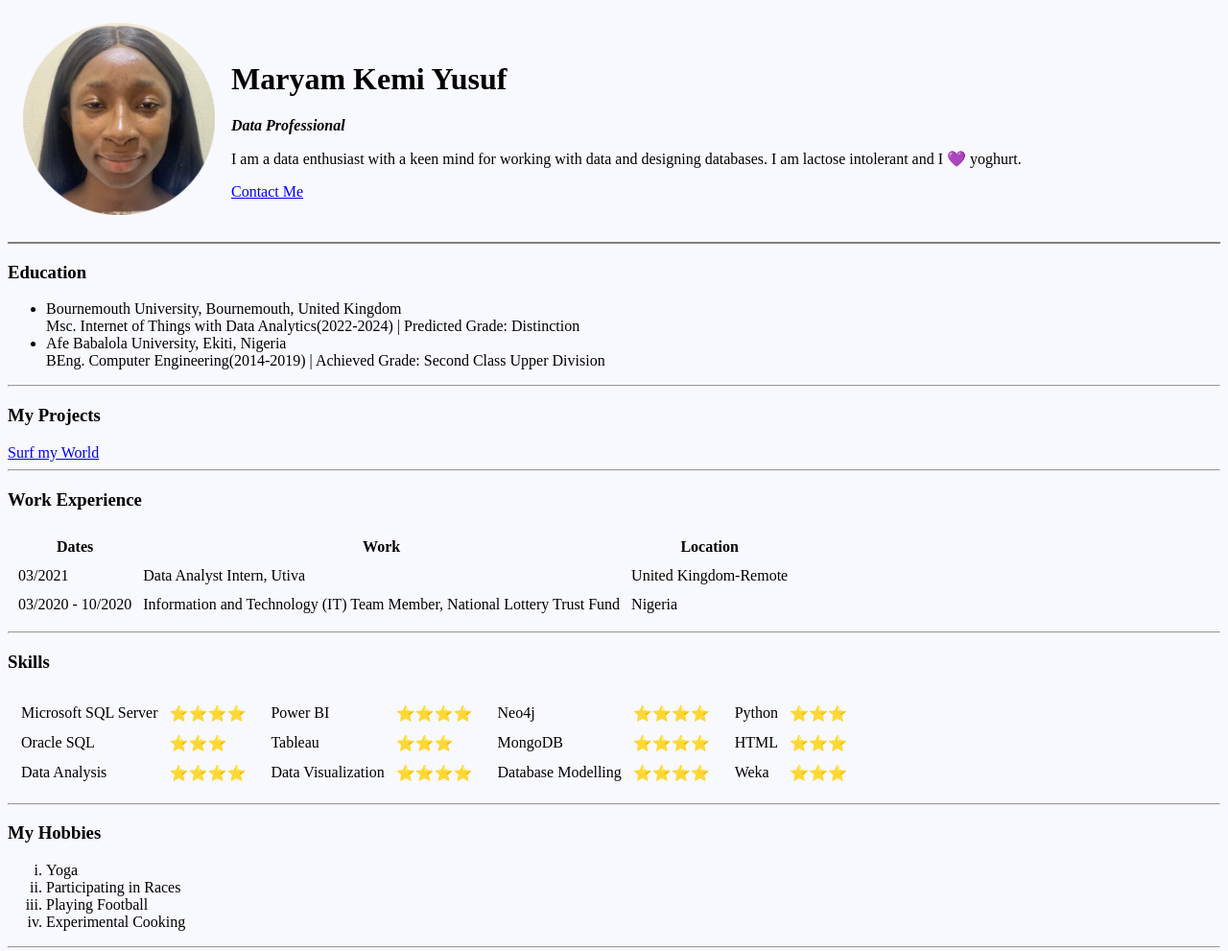
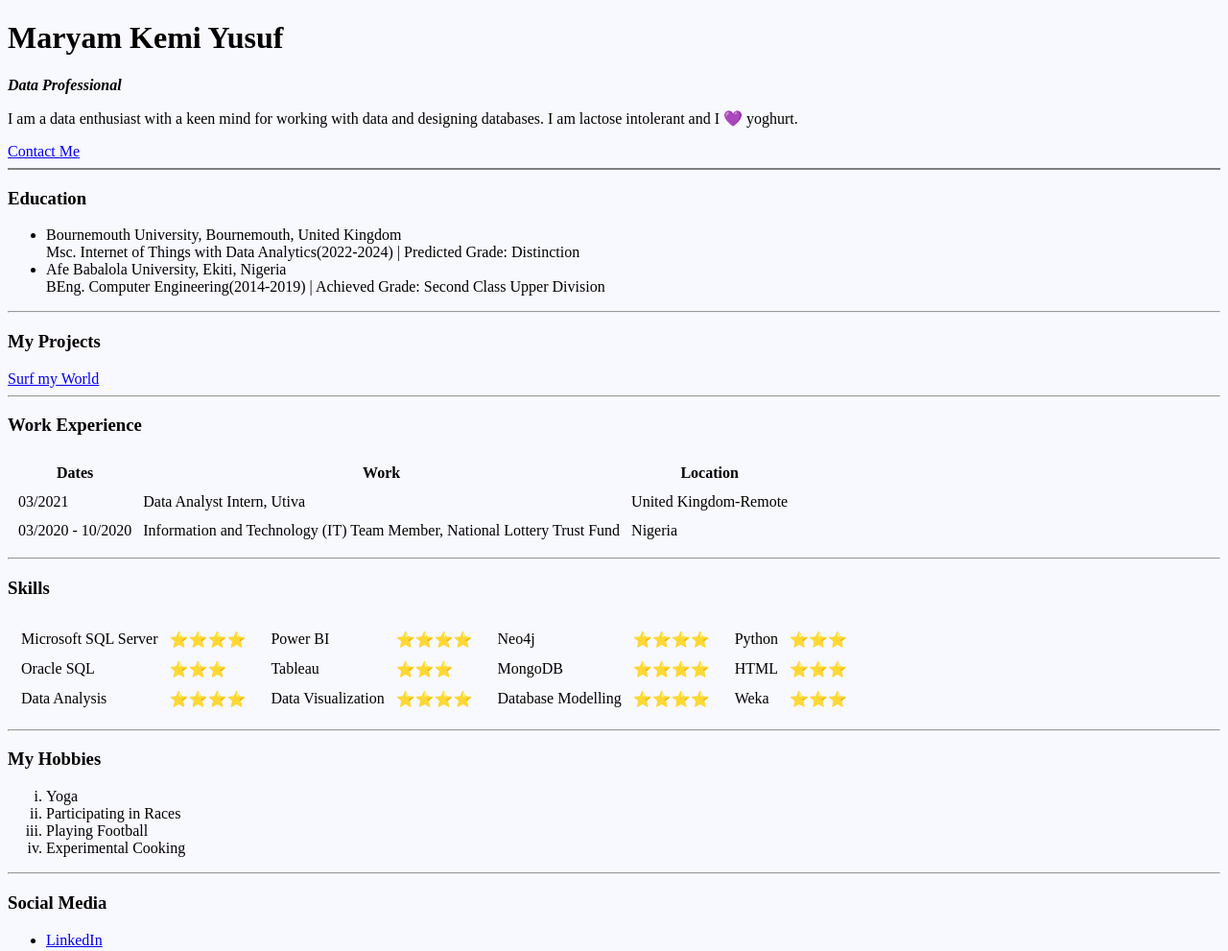
Before and after one commit to khemiiii/CV, a plain HTML site: page index.html in a window 1280 px wide. Shown: the top 991 px of the page at 96% size. Drawn offline with Linux system fonts and the light colour scheme.

Commit message:
Update index.html
Removed profile image section

```diff
--- a/index.html
+++ b/index.html
@@ -7,18 +7,11 @@
         <title>Maryam's Personal Website</title>
     </head>
     <body bgColor="GhostWhite" text = "black" vlink="blue">
-        <table cellspacing="15"><!--cellspacing attribute increases the space between the columns -->
-            <tr>
-                <td><img src="Maryam.png" alt="Maryam Profile Picture" height = '200' width ='200'></td>
-                <td>
-                    <h1>Maryam Kemi Yusuf</h1><!--h represents a header, there are 6 heading levels -->
-                    <p><em><strong>Data Professional</strong></em></p>  <!--p creates a new paragraph,
+        <h1>Maryam Kemi Yusuf</h1><!--h represents a header, there are 6 heading levels -->
+        <p><em><strong>Data Professional</strong></em></p>  <!--p creates a new paragraph,
                                                     em italicizes and adds emphasis to the text, strong boldens the text-->
-                    <p>I am a data enthusiast with a keen mind for working with data and designing databases. I am lactose intolerant and I 💜 yoghurt.</p>
-                    <a href="Contact.html">Contact Me</a>
-                </td>
-            </tr>
-        </table> <!-- table is used in this section to give the webpage a better structure-->
+        <p>I am a data enthusiast with a keen mind for working with data and designing databases. I am lactose intolerant and I 💜 yoghurt.</p>
+        <a href="Contact.html">Contact Me</a>
         <hr size = '2' noshade><!--this inserts a horizontal rule(line), the size attribute increases the line pixels,
                            the noshade attribute increases the visibility of the line -->
         <h3>Education</h3>
```
